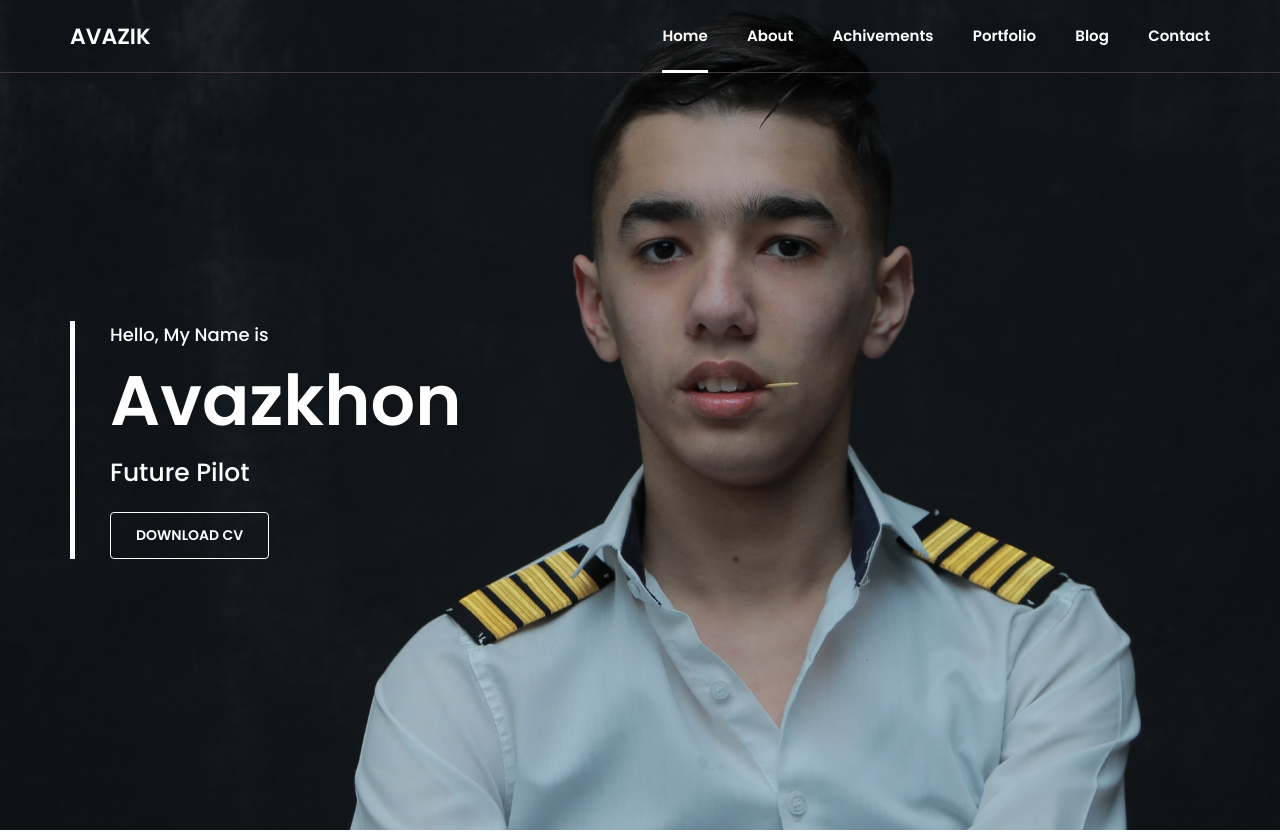
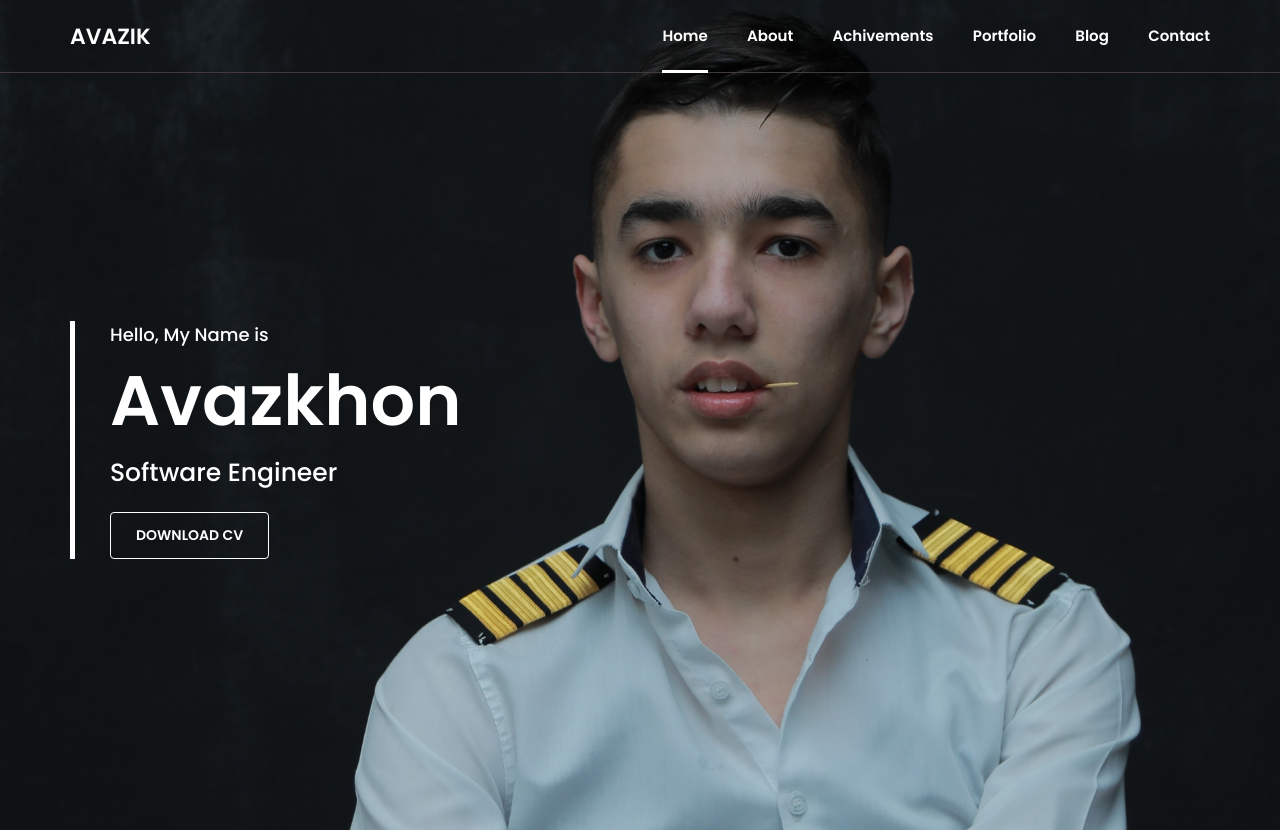
Before and after one commit to avazik/avazu.github.io, a plain HTML site: page index.html in a window 1280 px wide. Shown: the top 832 px of the page. Drawn offline with Linux system fonts and the light colour scheme.

Commit message:
fdakl
fas

```diff
--- a/index.html
+++ b/index.html
@@ -44,7 +44,7 @@
   	 		   <div class="block">
   	 			  <h6>Hello, My Name is</h6>
   	 			  <h1>Avazkhon</h1>
-  	 			  <h3>Future Pilot</h3>
+  	 			  <h3>Software Engineer</h3>
   	 			  <div class="cv-btn">
   	 			  	<a href="images\Resume.pdf">DownLoad CV</a>
   	 			  </div>
```
